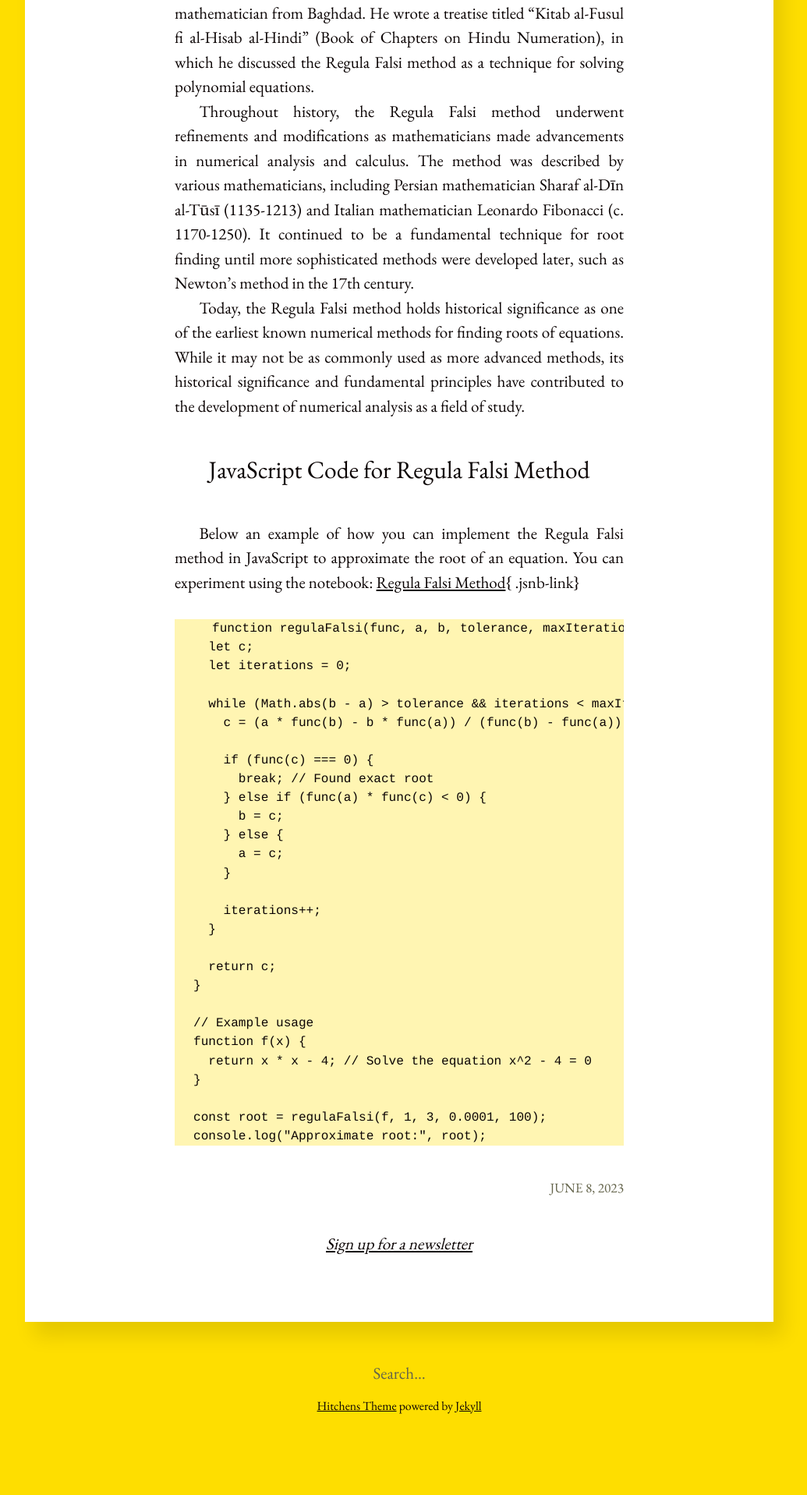
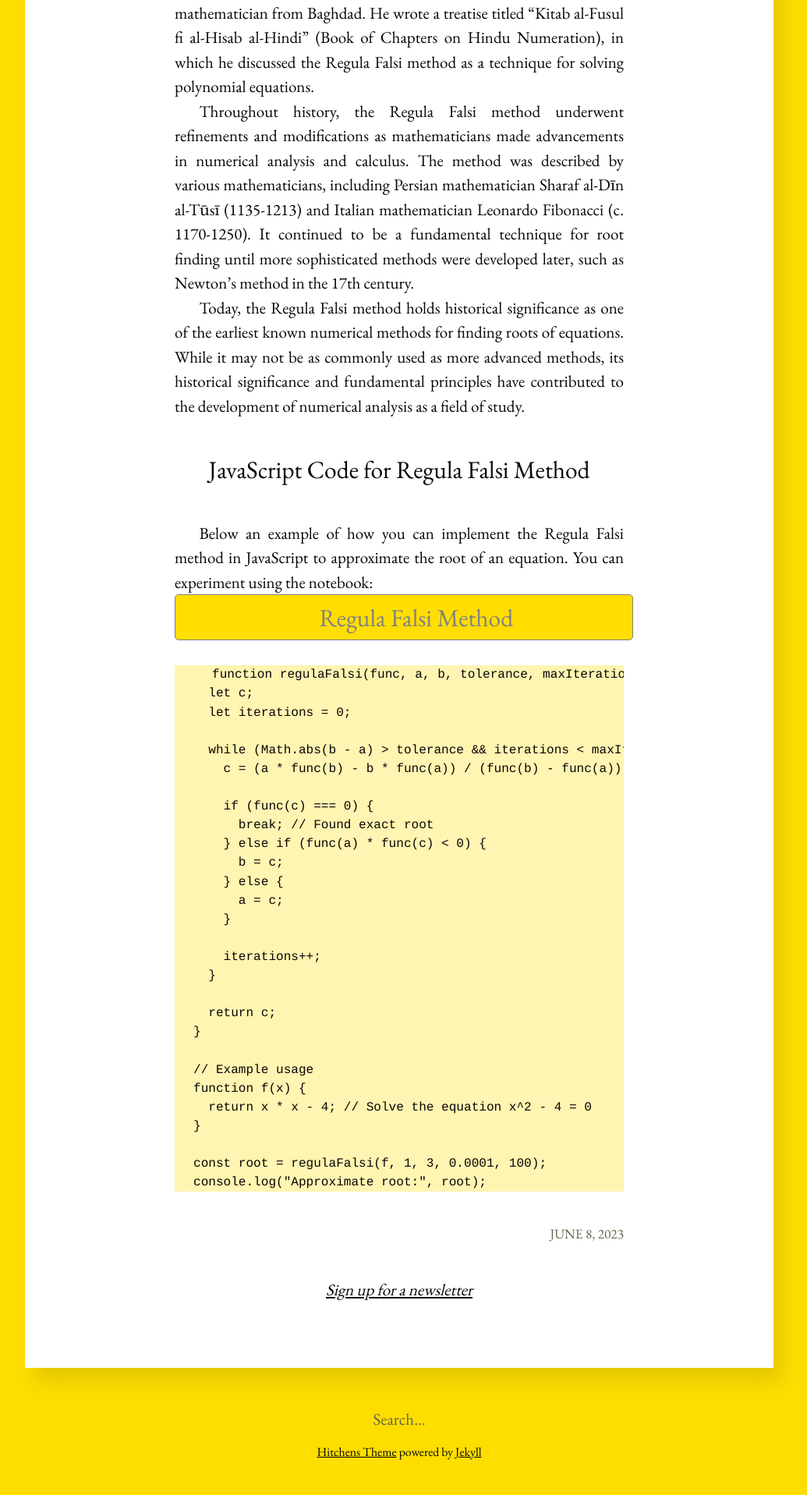
Before and after one commit to gopi-suvanam/gopi-suvanam.github.io, a Jekyll site: the page built from _posts/2023-06-08-Regula-Falsi-Method-for-Solving-Equations.md, in a window 1280 px wide. Shown: the part 2282-4199 px from the top of the page at 78% size, without its empty margins (128-1163 px from the left). Built offline with Jekyll 4.4.1, drawn with Linux system fonts in a browser that asks for light colours; before the commit the page ends 4140 px from its top, so only the background shows below that.

Commit message:
Update 2023-06-08-Regula-Falsi-Method-for-Solving-Equations.md

```diff
--- a/_posts/2023-06-08-Regula-Falsi-Method-for-Solving-Equations.md
+++ b/_posts/2023-06-08-Regula-Falsi-Method-for-Solving-Equations.md
@@ -35,7 +35,7 @@ Today, the Regula Falsi method holds historical significance as one of the earli
 
 ### JavaScript Code for Regula Falsi Method
 
-Below an example of how you can implement the Regula Falsi method in JavaScript to approximate the root of an equation. You can experiment using the notebook: [Regula Falsi Method](/jsnb/#./examples/Regula-Falsi.jsnb){ .jsnb-link}
+Below an example of how you can implement the Regula Falsi method in JavaScript to approximate the root of an equation. You can experiment using the notebook: [Regula Falsi Method](/jsnb/#./examples/Regula-Falsi.jsnb){: .jsnb-link}
 
 	function regulaFalsi(func, a, b, tolerance, maxIterations) {
 	  let c;
```
